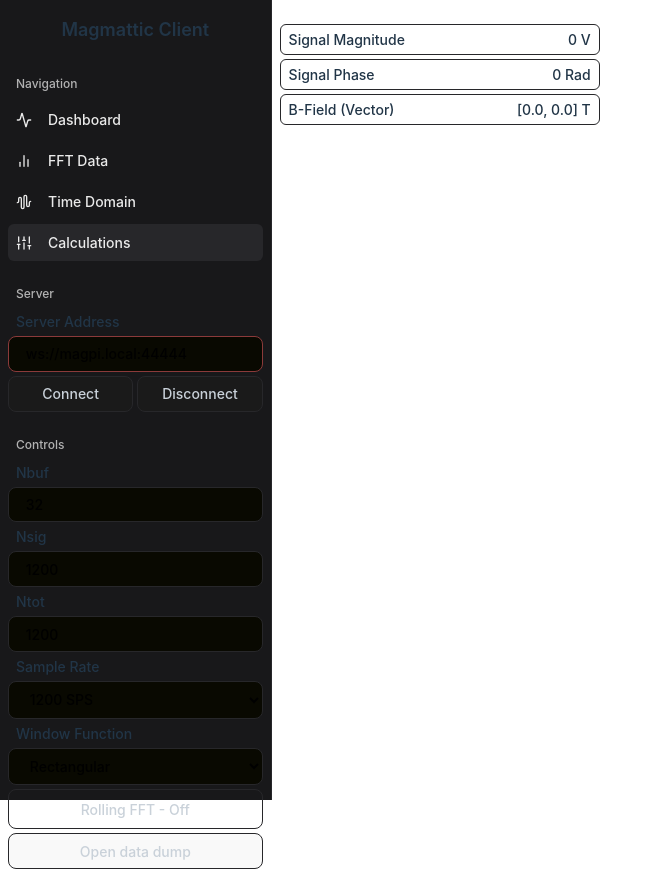
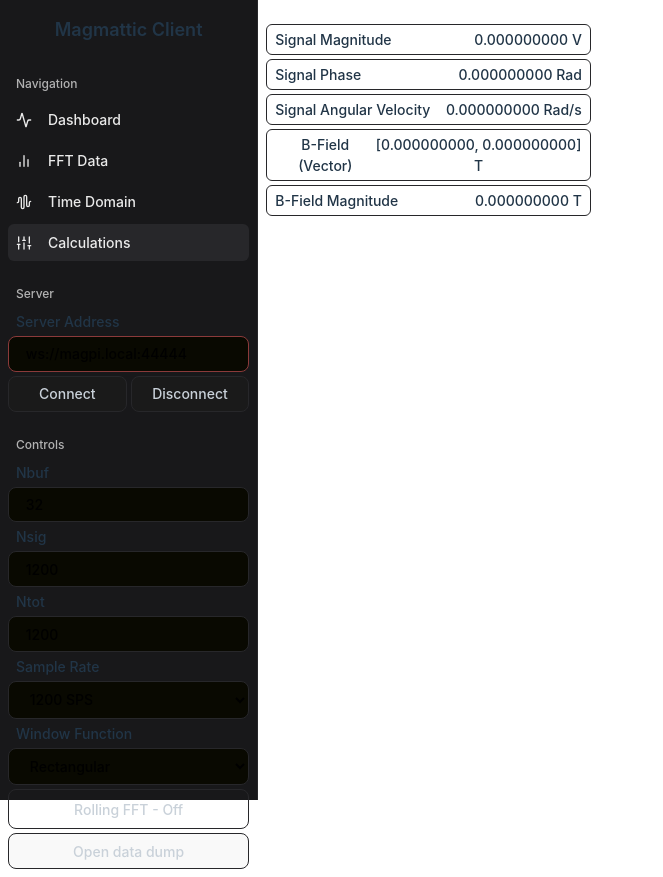
Before and after one commit to mbocsi/magmattic_frontend, a React (Vite) app: page /calculations in a window 1280 px wide. Shown: the whole page, without its empty margins (0-663 px from the left). Built offline with nearby package versions, Linux system fonts and the light colour scheme; no server answers.

Commit message:
Added calculations

```diff
--- a/src/AppContext.tsx
+++ b/src/AppContext.tsx
@@ -34,6 +34,8 @@ type AppData = {
 	maxFreq: number;
 	setMaxFreq: React.Dispatch<React.SetStateAction<number>>;
 	createDump: () => void;
+	signal: { amplitude: number; theta: number; omega: number };
+	bfield: [number, number];
 };
 
 const appContext: Context<AppData> = createContext<AppData>({} as AppData);
@@ -56,6 +58,16 @@ export function useProvideApp() {
 	const [sampleRate, setSampleRate] = useState<number>(1200);
 	const [minFreq, setMinFreq] = useState<number>(0);
 	const [maxFreq, setMaxFreq] = useState<number>(600);
+	const [signal, setSignal] = useState<{
+		amplitude: number;
+		theta: number;
+		omega: number;
+	}>({
+		amplitude: 0,
+		theta: 0,
+		omega: 0,
+	});
+	const [bfield, setBfield] = useState<[number, number]>([0, 0]);
 
 	// FIXME: Make this variable length based on Nsig
 	const [voltageData, setVoltageData] = useState<Data>(
@@ -144,7 +156,6 @@ export function useProvideApp() {
 							value: val,
 						}))
 					);
-					// setWindowFunc(data.metadata.window);
 					break;
 
 				case "fft_phases/data":
@@ -154,7 +165,14 @@ export function useProvideApp() {
 							value: val,
 						}))
 					);
-					// setWindowFunc(data.metadata.window);
+					break;
+
+				case "signal/data":
+					setSignal(data.payload);
+					break;
+
+				case "bfield/data":
+					setBfield(data.payload);
 					break;
 
 				case "adc/status":
@@ -237,5 +255,7 @@ export function useProvideApp() {
 		maxFreq,
 		setMaxFreq,
 		createDump,
+		signal,
+		bfield,
 	};
 }
--- a/src/components/charts.tsx
+++ b/src/components/charts.tsx
@@ -387,7 +387,7 @@ function Chart({
 	useEffect(() => {
 		var chartDom = document.getElementById(id);
 		var chart = echarts.init(chartDom, null, {
-			renderer: "svg",
+			renderer: "canvas",
 		});
 		if (group) {
 			chart.group = group;
--- a/src/pages/CalculationPage.tsx
+++ b/src/pages/CalculationPage.tsx
@@ -1,14 +1,36 @@
+import { useApp } from "../AppContext";
 import { DataCard, DataList } from "../components/datacard";
 
 export default function CalculationPage() {
+	const { signal, bfield } = useApp();
 	return (
 		<main>
 			<DataList>
-				<DataCard label="Signal Magnitude" value={0.0} units="V" />
-				<DataCard label="Signal Phase" value={0.0} units="Rad" />
+				<DataCard
+					label="Signal Magnitude"
+					value={signal.amplitude.toFixed(9)}
+					units="V"
+				/>
+				<DataCard
+					label="Signal Phase"
+					value={signal.theta.toFixed(9)}
+					units="Rad"
+				/>
+				<DataCard
+					label="Signal Angular Velocity"
+					value={signal.omega.toFixed(9)}
+					units="Rad/s"
+				/>
 				<DataCard
 					label="B-Field (Vector)"
-					value={`[0.0, 0.0]`}
+					value={`[${bfield[0].toFixed(9)}, ${bfield[1].toFixed(9)}]`}
+					units="T"
+				/>
+				<DataCard
+					label="B-Field Magnitude"
+					value={Math.sqrt(
+						Math.pow(bfield[0], 2) + Math.pow(bfield[1], 2)
+					).toFixed(9)}
 					units="T"
 				/>
 			</DataList>
```
